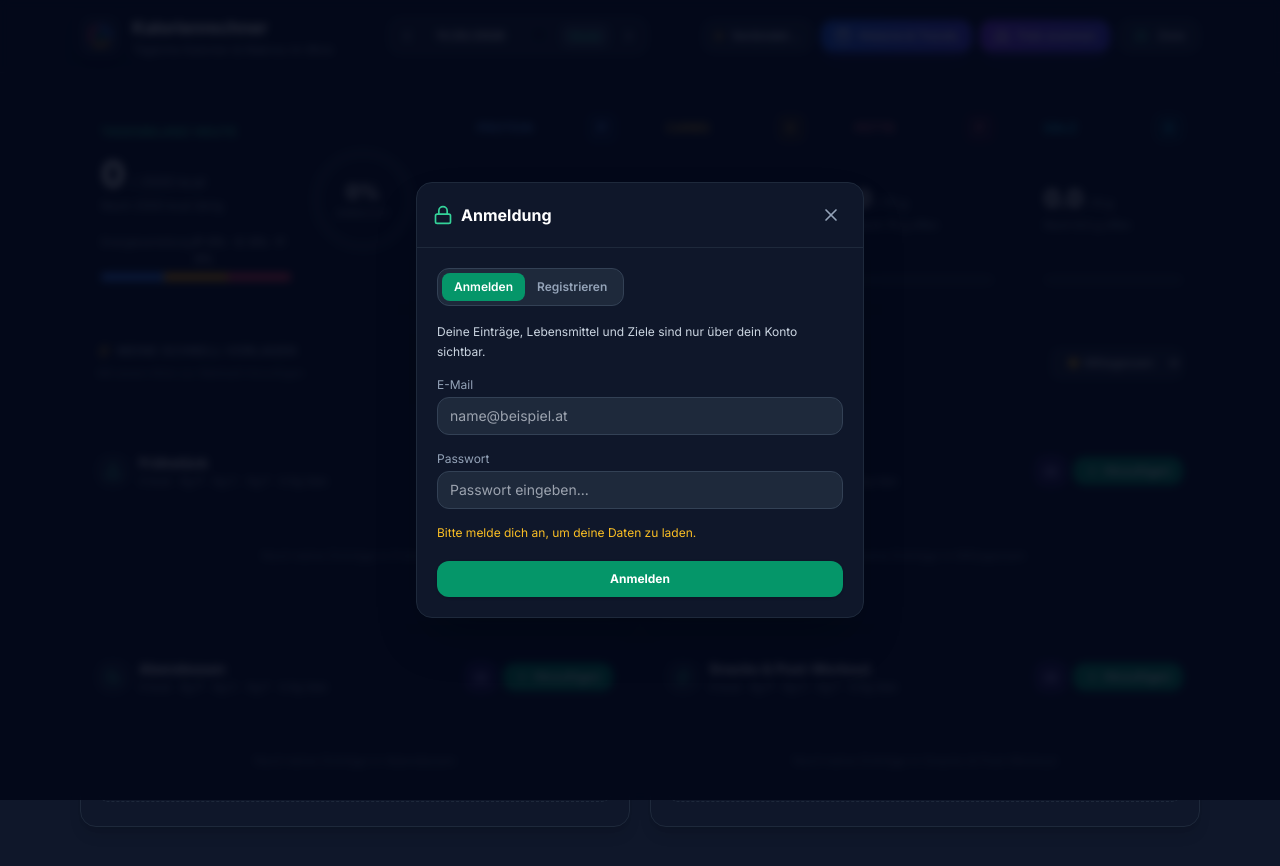
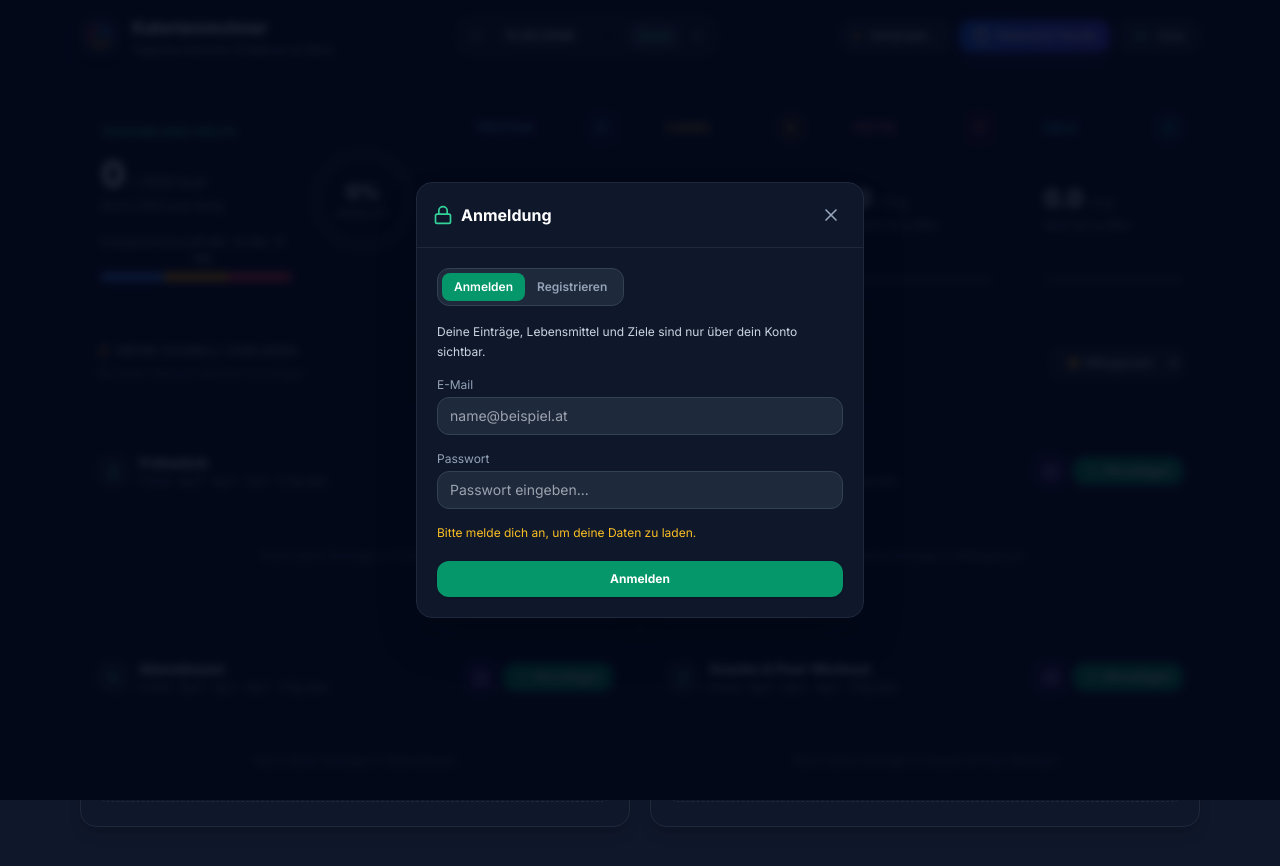
Before and after one commit to StieglbauerF/kalorientracker, a plain HTML site: page frontend/index.html in a window 1280 px wide. Drawn offline with nearby package versions, Linux system fonts and the light colour scheme.

Commit message:
Fotoanalyse ausgeblendet, Wiederholung und Ersatzmodell in der Analyse

```diff
--- a/frontend/index.html
+++ b/frontend/index.html
@@ -841,8 +841,14 @@
     }
 
     // --- Initialisierung & Daten laden ---
+    // Fotoanalyse derzeit ausgeschaltet: KI-Dienst nicht verfügbar. Auf true setzen, um sie wieder einzublenden.
+    const PHOTO_FEATURE_ENABLED = false;
+
     async function initApp() {
       generateMobileAppIcon();
+      if (!PHOTO_FEATURE_ENABLED) {
+        document.querySelectorAll('[onclick*="openPhotoModal"], [onclick*="\'photo\'"]').forEach(el => { el.style.display = 'none'; });
+      }
       updateDateHeaderLabel();
       renderMealsGrid();
       updateDashboardStats();
```
